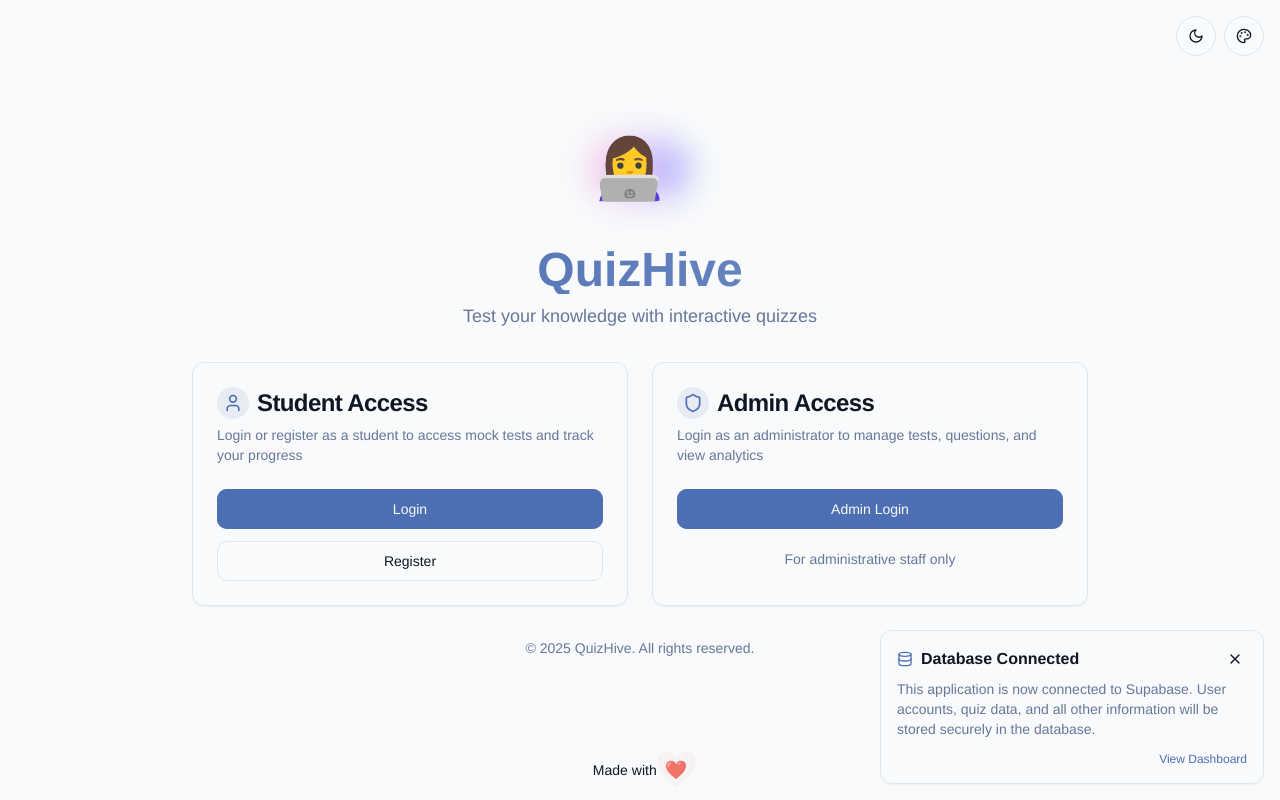
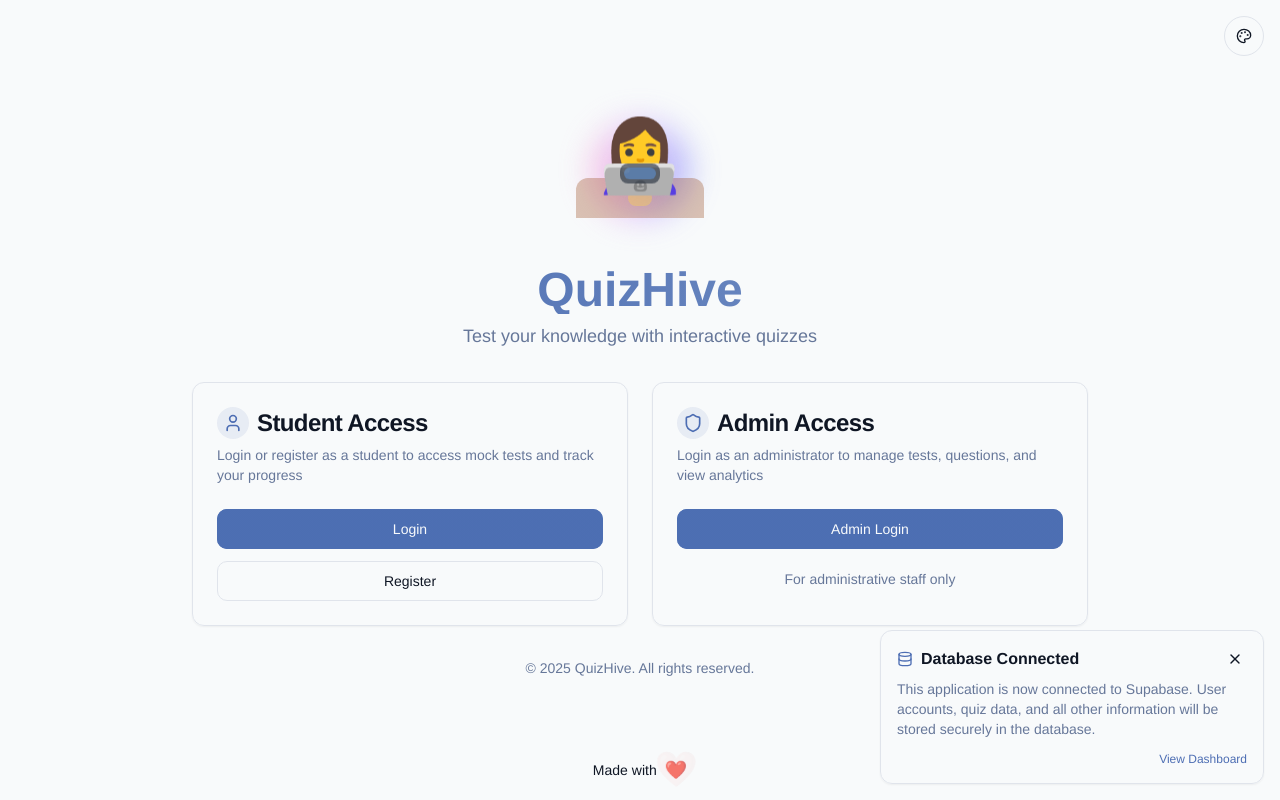
Before and after one commit to anand007-web/testa-journey, a React (Vite) app: page / in a window 1280 px wide. Built offline with nearby package versions, Linux system fonts and the light colour scheme.

Commit message:
Fix admin login and update homepage
- Addresses an issue preventing admin login.
- Updates the homepage with a detailed, animated Memoji and removes the theme switcher button.

```diff
--- a/src/components/ThemeSwitcher.tsx
+++ b/src/components/ThemeSwitcher.tsx
@@ -1,6 +1,6 @@
 
 import React, { useState } from 'react';
-import { Moon, Sun, Palette, ChevronDown, ChevronUp } from 'lucide-react';
+import { Palette, ChevronDown } from 'lucide-react';
 import { Button } from '@/components/ui/button';
 import { useTheme } from '@/context/ThemeContext';
 import { useCustomTheme } from '@/context/CustomThemeContext';
@@ -16,50 +16,69 @@ export function ThemeSwitcher() {
   const [open, setOpen] = useState(false);
 
   const themes = [
-    { id: 'minimalist', name: 'Minimalist', icon: <Sun className="h-4 w-4" /> },
-    { id: 'dark-delight', name: 'Dark Delight', icon: <Moon className="h-4 w-4" /> },
+    { id: 'light', name: 'Light Mode', icon: <span className="text-xs">☀️</span> },
+    { id: 'dark', name: 'Dark Mode', icon: <span className="text-xs">🌙</span> },
+    { id: 'minimalist', name: 'Minimalist', icon: <span className="text-xs">✨</span> },
+    { id: 'dark-delight', name: 'Dark Delight', icon: <span className="text-xs">🌑</span> },
     { id: 'playful', name: 'Playful', icon: <span className="text-xs">🎨</span> },
     { id: 'futuristic', name: 'Futuristic', icon: <span className="text-xs">🚀</span> },
     { id: 'nature', name: 'Nature', icon: <span className="text-xs">🌿</span> },
   ];
 
+  const handleThemeChange = (themeId: string) => {
+    if (themeId === 'light' || themeId === 'dark') {
+      // If Light or Dark theme is selected
+      setTheme('minimalist'); // Set a default custom theme
+      if (theme !== themeId) {
+        toggleTheme(); // Toggle between light and dark
+      }
+    } else {
+      // If any custom theme is selected
+      setTheme(themeId as any);
+      // Set proper base mode for custom themes
+      if ((themeId === 'dark-delight' || themeId === 'futuristic') && theme !== 'dark') {
+        toggleTheme(); // Ensure dark mode for dark-based themes
+      } else if ((themeId === 'minimalist' || themeId === 'playful' || themeId === 'nature') && theme !== 'light') {
+        toggleTheme(); // Ensure light mode for light-based themes
+      }
+    }
+    setOpen(false);
+  };
+
   return (
-    <div className="flex gap-2">
-      <Button variant="outline" size="icon" onClick={toggleTheme} className="rounded-full">
-        {theme === 'light' ? <Moon className="h-[1.2rem] w-[1.2rem]" /> : <Sun className="h-[1.2rem] w-[1.2rem]" />}
-        <span className="sr-only">Toggle theme</span>
-      </Button>
-
     <Popover open={open} onOpenChange={setOpen}>
       <PopoverTrigger asChild>
         <Button variant="outline" size="icon" className="rounded-full">
           <Palette className="h-[1.2rem] w-[1.2rem]" />
-            <span className="sr-only">Change theme style</span>
+          <span className="sr-only">Change theme</span>
         </Button>
       </PopoverTrigger>
       <PopoverContent className="w-56 p-2">
         <div className="space-y-2">
           <h3 className="text-sm font-medium px-2 py-1">Choose Theme</h3>
           <div className="space-y-1">
-              {themes.map((t) => (
+            {themes.map((t) => {
+              const isActive =
+                (t.id === 'light' && theme === 'light') ||
+                (t.id === 'dark' && theme === 'dark') ||
+                (t.id !== 'light' && t.id !== 'dark' && customTheme === t.id);
+
+              return (
                 <Button
                   key={t.id}
-                  variant={customTheme === t.id ? "default" : "ghost"}
+                  variant={isActive ? "default" : "ghost"}
                   size="sm"
                   className="w-full justify-start text-xs"
-                  onClick={() => {
-                    setTheme(t.id as any);
-                    setOpen(false);
-                  }}
+                  onClick={() => handleThemeChange(t.id)}
                 >
                   <span className="mr-2">{t.icon}</span>
                   {t.name}
                 </Button>
-              ))}
+              );
+            })}
           </div>
         </div>
       </PopoverContent>
     </Popover>
-    </div>
   );
 }
--- a/src/pages/Index.tsx
+++ b/src/pages/Index.tsx
@@ -5,14 +5,32 @@ import { Card, CardContent, CardHeader, CardTitle, CardDescription } from '@/com
 import { Button } from '@/components/ui/button';
 import { UserIcon, ShieldIcon } from 'lucide-react';
 import { ThemeSwitcher } from '@/components/ThemeSwitcher';
-import { LottieAnimation } from '@/components/ui/lottie-animation';
 
 const MemojiAnimation = () => {
   return (
-    <div className="w-24 h-24 mx-auto mb-2 animate-bounce-slow">
-      <div className="relative">
+    <div className="w-full flex justify-center mb-4">
+      <div className="relative perspective-1000 w-24 h-24 mb-8">
+        {/* Animated Background Glow */}
         <div className="absolute inset-0 rounded-full bg-gradient-to-r from-pink-300 via-purple-300 to-indigo-400 opacity-75 blur-lg animate-pulse"></div>
-        <div className="relative text-6xl">👩‍💻</div>
+
+        {/* Desk with Books */}
+        <div className="absolute bottom-0 left-1/2 -translate-x-1/2 w-32 h-10 bg-amber-800/30 rounded-t-lg"></div>
+        <div className="absolute bottom-3 left-1/2 -translate-x-1/2 w-6 h-4 bg-amber-300/40 rounded-sm"></div>
+
+        {/* Memoji Character */}
+        <div className="relative z-10 text-6xl animate-bounce-slow flex flex-col items-center">
+          <div className="text-7xl">👩‍💻</div>
+
+          {/* Laptop Animation */}
+          <div className="absolute bottom-2 w-10 h-5 bg-gray-800/60 rounded-sm transform rotate-x-60 flex items-center justify-center">
+            <div className="w-8 h-3 bg-blue-400/60 rounded-sm animate-pulse">
+              <div className="w-1 h-1 bg-white rounded-full absolute top-1 left-1 animate-ping"></div>
+            </div>
+          </div>
+
+          {/* Typing Animation */}
+          <div className="absolute bottom-0 w-2 h-2 bg-skin-tone rounded-full transform translate-y-1 animate-bounce-slow" style={{ animationDelay: '0.5s' }}></div>
+        </div>
       </div>
     </div>
   );
```
Lines whose indentation alone changed are shown as unchanged.
